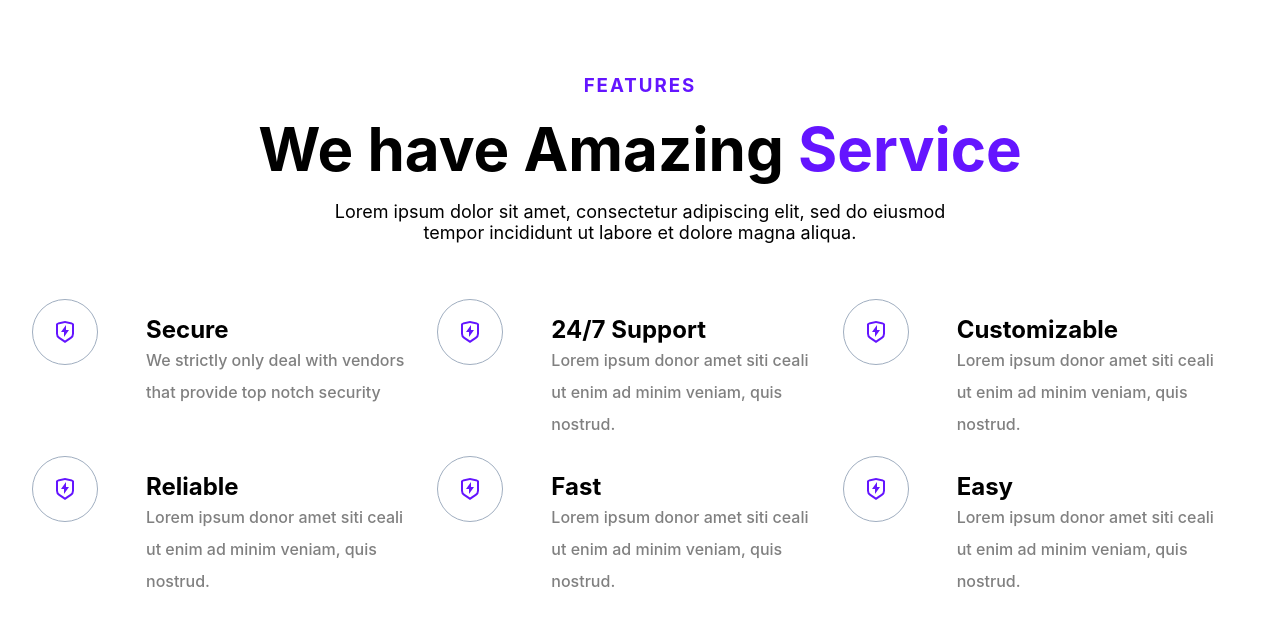
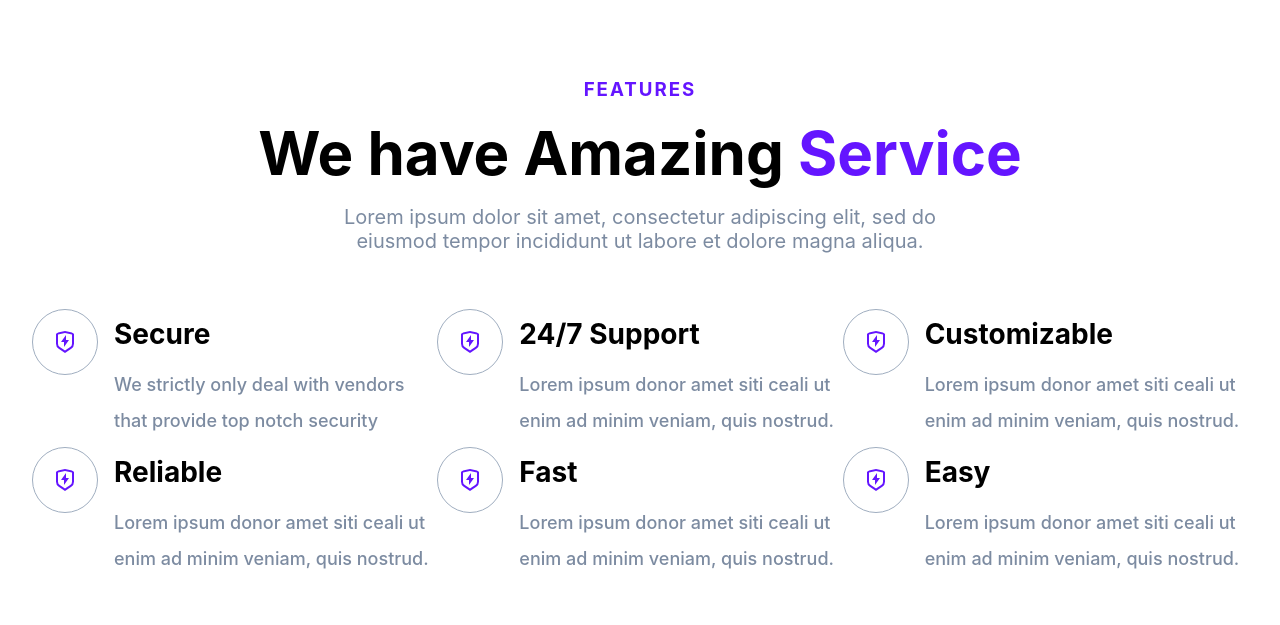
Before and after one commit to HayanButt/Treact__clone, a plain HTML site: page index.html in a window 1280 px wide. Shown: the part 771-1396 px from the top of the page. Drawn offline with Linux system fonts and the light colour scheme.

Commit message:
modified:   index.html 	modified:   style.css

```diff
--- a/index.html
+++ b/index.html
@@ -60,7 +60,7 @@
                         <div class="feature">
                             <img src="./assets/features/shield-icon.daefe14b320b14fbd9cbd18908ac93ec.svg" alt="" class="feature__img">
                             <div class="text__wrapper">
-                                <h2>Secure</h2>
+                                <h2 class="feature__heading">Secure</h2>
                                 <p class="feature__para">We strictly only deal with vendors that provide top notch security</p>
                             </div>
                         </div>
@@ -69,7 +69,7 @@
                         <div class="feature">
                             <img src="./assets/features/shield-icon.daefe14b320b14fbd9cbd18908ac93ec.svg" alt="" class="feature__img">
                             <div class="text__wrapper">
-                                <h2>24/7 Support</h2>
+                                <h2 class="feature__heading">24/7 Support</h2>
                                 <p class="feature__para">Lorem ipsum donor amet siti ceali ut enim ad minim veniam, quis nostrud.
 
                                 </p>
@@ -80,7 +80,7 @@
                         <div class="feature">
                             <img src="./assets/features/shield-icon.daefe14b320b14fbd9cbd18908ac93ec.svg" alt="" class="feature__img">
                             <div class="text__wrapper">
-                                <h2>Customizable</h2>
+                                <h2 class="feature__heading">Customizable</h2>
                                 <p class="feature__para">Lorem ipsum donor amet siti ceali ut enim ad minim veniam, quis nostrud.
 
                                 </p>
@@ -91,7 +91,7 @@
                         <div class="feature">
                             <img src="./assets/features/shield-icon.daefe14b320b14fbd9cbd18908ac93ec.svg" alt="" class="feature__img">
                             <div class="text__wrapper">
-                                <h2>Reliable</h2>
+                                <h2 class="feature__heading">Reliable</h2>
                                 <p class="feature__para">Lorem ipsum donor amet siti ceali ut enim ad minim veniam, quis nostrud.
 
                                 </p>
@@ -102,7 +102,7 @@
                         <div class="feature">
                             <img src="./assets/features/shield-icon.daefe14b320b14fbd9cbd18908ac93ec.svg" alt="" class="feature__img">
                             <div class="text__wrapper">
-                                <h2>Fast</h2>
+                                <h2 class="feature__heading">Fast</h2>
                                 <p class="feature__para">Lorem ipsum donor amet siti ceali ut enim ad minim veniam, quis nostrud.
 
                                 </p>
@@ -113,7 +113,7 @@
                         <div class="feature">
                             <img src="./assets/features/shield-icon.daefe14b320b14fbd9cbd18908ac93ec.svg" alt="" class="feature__img">
                             <div class="text__wrapper">
-                                <h2>Easy</h2>
+                                <h2 class="feature__heading">Easy</h2>
                                 <p class="feature__para">Lorem ipsum donor amet siti ceali ut enim ad minim veniam, quis nostrud.
 
                                 </p>
--- a/style.css
+++ b/style.css
@@ -7,10 +7,10 @@
 html {
     font-family: system-ui, -apple-system, BlinkMacSystemFont, "Segoe UI", Roboto, "Helvetica Neue", Arial, "Noto Sans", sans-serif, "Apple Color Emoji", "Segoe UI Emoji", "Segoe UI Symbol", "Noto Color Emoji";
     tab-size: 4;
-    font-family: Inter, system-ui;
 }
 
 body {
+    font-family: Inter, system-ui;
     padding: 32px;
 }
 
@@ -138,7 +138,7 @@ a {
     border: 2px solid rgb(226, 232, 240);
     border-radius: 9999px;
     color:rgb(160 174 192);
-    font-family: font-family: system-ui, -apple-system, BlinkMacSystemFont, "Segoe UI", Roboto, "Helvetica Neue", Arial, "Noto Sans", sans-serif, "Apple Color Emoji", "Segoe UI Emoji", "Segoe UI Symbol", "Noto Color Emoji";
+    font-family: system-ui, -apple-system, BlinkMacSystemFont, "Segoe UI", Roboto, "Helvetica Neue", Arial, "Noto Sans", sans-serif, "Apple Color Emoji", "Segoe UI Emoji", "Segoe UI Symbol", "Noto Color Emoji";
 }
 
 
@@ -179,6 +179,8 @@ a {
 
 /* FEATURES */
 
+
+
 .features__container {
     margin: 80px 0;
     margin: 0 auto;
@@ -193,11 +195,12 @@ a {
 }
 
 .features__para {
-    font-size: 18px;
+    font-size: 20px;
     display: flex;
     justify-content: center;
     align-items: center;
     padding: 0 300px;
+    color: #7c8ba1
 }
 
 .features__title {
@@ -217,6 +220,11 @@ a {
     font-weight: 500;
     width: 100%;
     line-height: 2;
+    margin: 0px;
+    color: #7c8ba1;
+    font-size: 18px;
+    margin-top: 1rem;
+
 }
 
 .features {
@@ -248,11 +256,8 @@ a {
 .text__wrapper {
     margin-left: 1rem;
     margin-top: 0.5rem;
-    padding: 8px 32px;
 }
 
-.feature__para {
-    font-weight: 500;
-    line-height: 2;
-    color: gray;
+.feature__heading {
+    font-size: 28px;
 }
```
